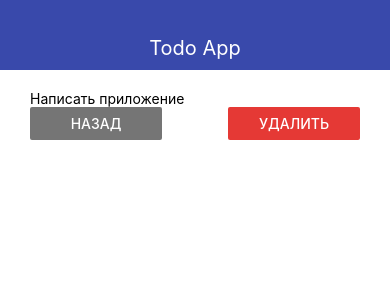
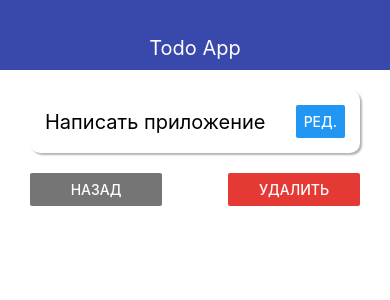
Before and after one commit to Sergswd/react-native-todo, a React Native app: screen / in a window 390 px wide. Shown: the top 300 px of the page. Built offline with nearby package versions, Linux system fonts and the light colour scheme.

Commit message:
creating a modal window

```diff
--- a/App.js
+++ b/App.js
@@ -1,6 +1,6 @@
 import { StatusBar } from 'expo-status-bar';
 import React, {useState} from 'react';
-import { StyleSheet, View } from 'react-native';
+import { StyleSheet, View, Alert } from 'react-native';
 import { Navbar } from './src/components/Navbar';
 import { MainScreen } from './src/screens/MainScreen';
 import { TodoScreen } from './src/screens/TodoScreen';
@@ -23,7 +23,25 @@ export default function App() {
   }
 
   const removeTodo = (id) => {
-    setTodos(prev => prev.filter(todo => todo.id !== id))
+    const remTodo = todos.find(todo => todo.id === id)
+    Alert.alert(
+      "Удаление элемента",
+      `Вы уверены что хотите удалить "${remTodo.title}"?`,
+      [
+        {
+          text: "Отмена",
+          style: "cancel"
+        },
+        { text: "Удалить",
+          onPress: () => {
+            setTodoId(null)
+            setTodos(prev => prev.filter(todo => todo.id !== id))
+          },
+          style: "destructive"
+        }
+      ]
+    );
+
   }
 
   let content = (
@@ -37,7 +55,13 @@ export default function App() {
 
   if (todoId) {
     const selectedTodo = todos.find(todo => todo.id === todoId)
-    content = <TodoScreen goBack={() => setTodoId(null)} todo={selectedTodo}/>
+    content = (
+      <TodoScreen
+        goBack={() => setTodoId(null)}
+        todo={selectedTodo}
+        onRemove={removeTodo}
+      />
+    )
   }
 
   return (
--- /dev/null
+++ b/src/components/EditModal.js
@@ -0,0 +1,44 @@
+import React from 'react';
+import { View, StyleSheet, TextInput, Button, Modal } from 'react-native';
+import { THEME } from '../theme';
+
+export const EditModal = ({ visible, onCancel }) => {
+
+  return (
+    <Modal visible={visible} animationType='slide' transparent={false}>
+      <View style={styles.wrap}>
+        <TextInput
+          style={styles.input}
+          placeholder='Введите название'
+          autoCapitalize='none'
+          autoCorrect={false}
+          maxLength={60}
+        />
+        <View style={styles.buttons}>
+          <Button title='Отменить' onPress={onCancel} color={THEME.DANGER_COLOR} />
+          <Button title='Сохранить' />
+        </View>
+      </View>
+    </Modal>
+  )
+}
+
+const styles = StyleSheet.create({
+  wrap: {
+    flex: 1,
+    justifyContent: 'center',
+    alignItems: 'center'
+  },
+  input: {
+    padding: 10,
+    borderColor: THEME.MAIN_COLOR,
+    borderBottomWidth: 2,
+    width: '80%'
+  },
+  buttons: {
+    marginTop: 10,
+    width: '100%',
+    flexDirection: 'row',
+    justifyContent: 'space-around',
+  }
+})
--- /dev/null
+++ b/src/components/ui/AppCard.js
@@ -0,0 +1,22 @@
+import React from 'react';
+import { View, StyleSheet } from 'react-native';
+
+export const AppCard = props => (
+  <View style={ {...styles.default, ...props.style} }>{props.children}</View>
+)
+
+const styles = StyleSheet.create({
+  default: {
+    padding: 20,
+    flexDirection: 'row',
+    justifyContent: 'space-between',
+    alignItems: 'center',
+    shadowColor: '#000',
+    shadowOpacity: 0.3,
+    shadowRadius: 2,
+    shadowOffset: {width: 2, height: 2},
+    elevation: 8,
+    backgroundColor: '#fff',
+    borderRadius: 10
+  }
+})
--- a/src/screens/TodoScreen.js
+++ b/src/screens/TodoScreen.js
@@ -1,17 +1,26 @@
-import React from 'react';
+import React, { useState } from 'react';
 import { View, Text, StyleSheet, Button } from 'react-native';
 import { THEME } from '../theme';
+import { AppCard } from '../components/ui/AppCard';
+import { EditModal } from '../components/EditModal';
 
-export const TodoScreen = ({goBack, todo}) => {
+export const TodoScreen = ({goBack, todo, onRemove}) => {
+  const [modal, setModal] = useState(false);
+
   return (
     <View>
-      <Text>{todo.title}</Text>
+      <EditModal visible={modal} onCancel={() => setModal(false)} />
+      <AppCard style={styles.card}>
+        <Text style={styles.title}>{todo.title}</Text>
+        <Button title='ред.' onPress={() => setModal(true)} />
+      </AppCard>
+
       <View style={styles.buttons}>
         <View style={styles.button}>
           <Button title='Назад' color={THEME.GREY_COLOR} onPress={goBack} />
         </View>
         <View style={styles.button}>
-          <Button title='Удалить' color={THEME.DANGER_COLOR} onPress={goBack} />
+          <Button title='Удалить' color={THEME.DANGER_COLOR} onPress={() => onRemove(todo.id)} />
         </View>
       </View>
     </View>
@@ -23,7 +32,14 @@ const styles = StyleSheet.create({
     flexDirection: 'row',
     justifyContent: 'space-between'
   },
+  card: {
+    marginBottom: 20,
+    padding: 15
+  },
   button: {
     width: '40%'
+  },
+  title: {
+    fontSize: 20
   }
 })
```
